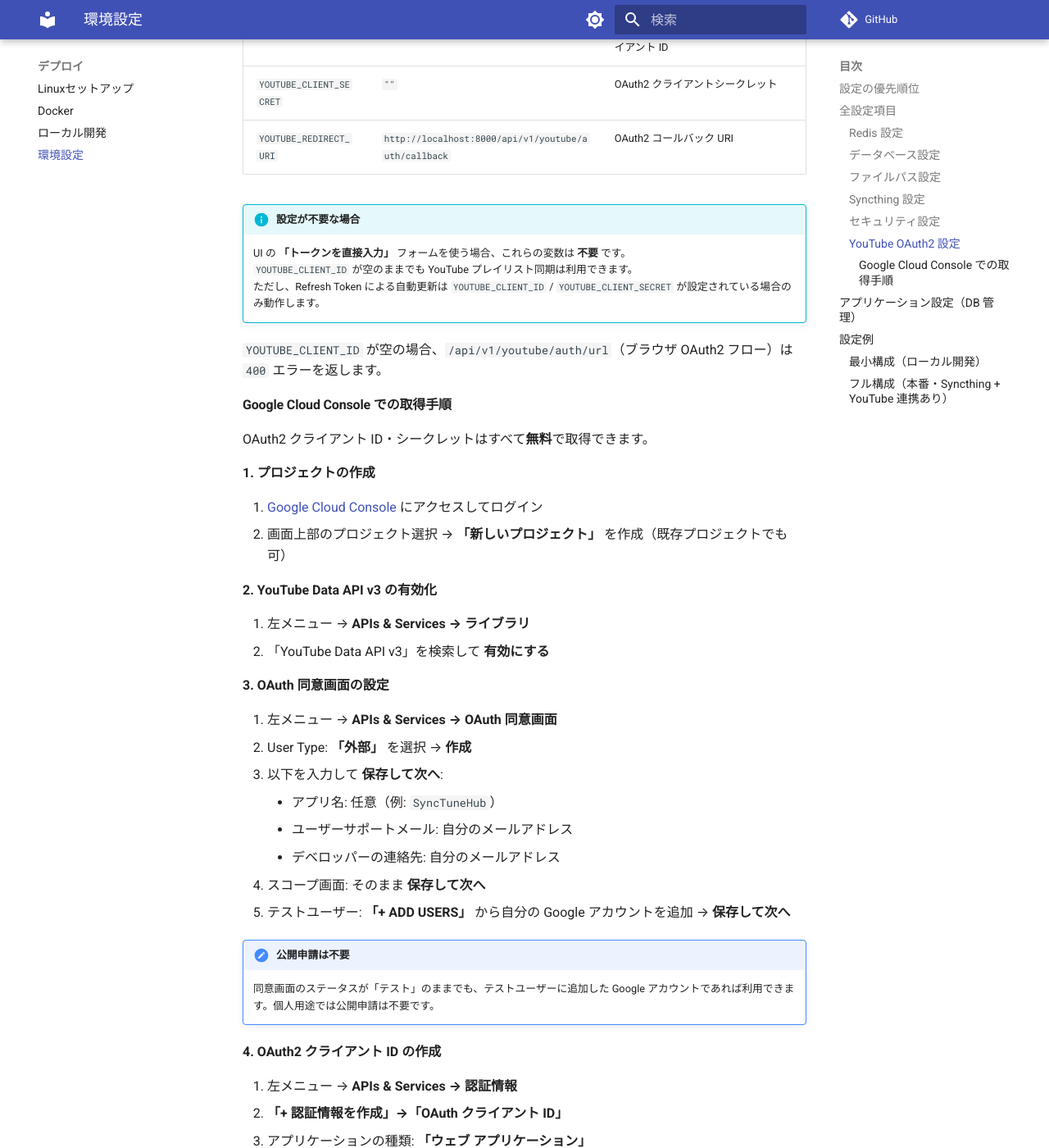
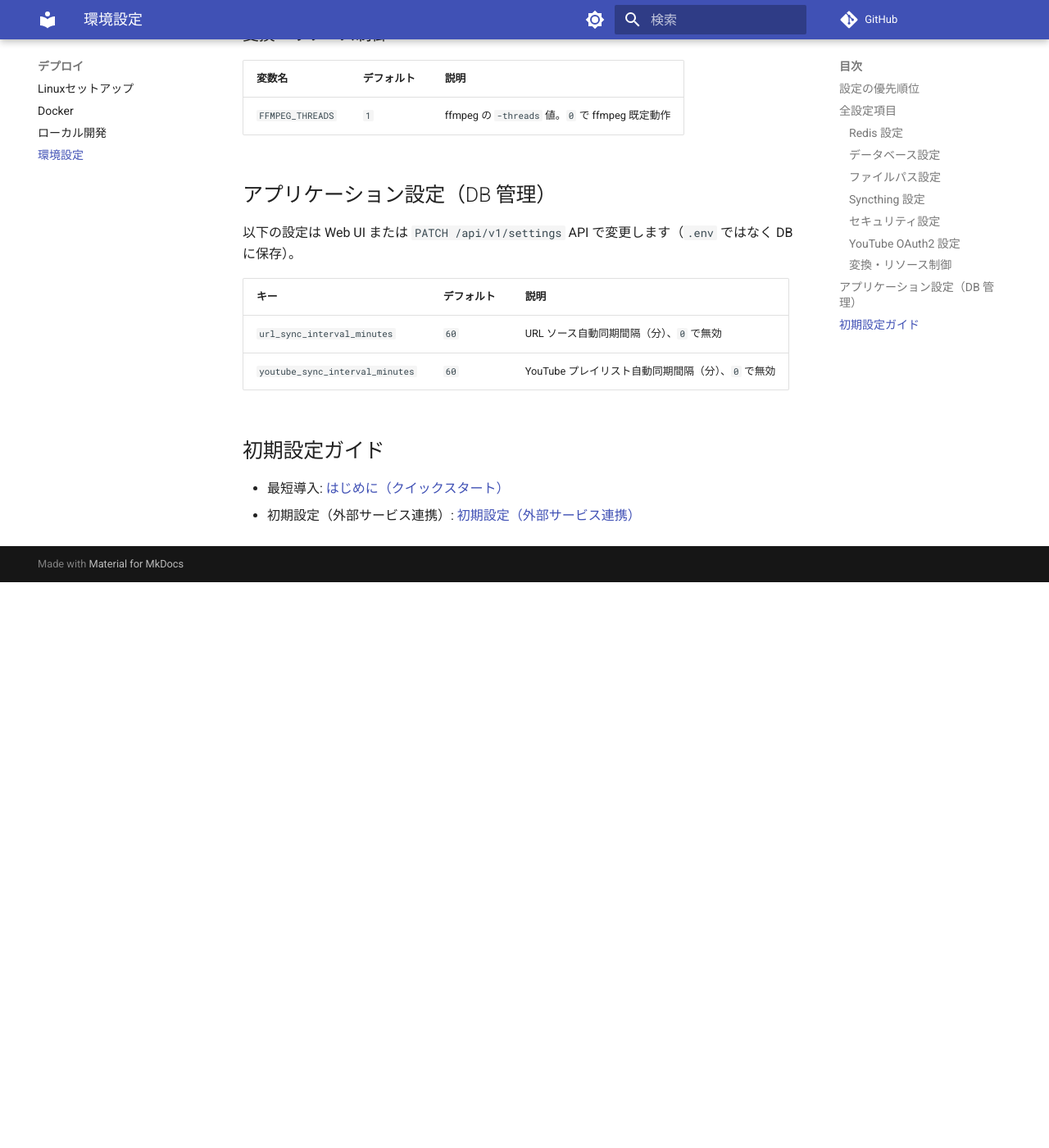
Before and after one commit to pacificbelt30/local-music-player, an MkDocs documentation site: the page built from docs/deployment/configuration.md, in a window 1280 px wide and 1400 px high, scrolled down 2209 px. Shown: the whole window at 82% size. Built offline with MkDocs 1.6.1 and Material for MkDocs 9.7.7, drawn with Linux system fonts in a browser that asks for light colours; comment, search, counter and statistics services are not loaded; after the commit the page ends 2919 px from its top, so only the background shows below that; some of the changed text lies outside the part shown.

Commit message:
docs: clarify external service env guidance wording

````diff
--- a/docs/deployment/configuration.md
+++ b/docs/deployment/configuration.md
@@ -23,8 +23,6 @@
 |--------|-----------|------|------|
 | `DATABASE_URL` | `sqlite:////.../data/music.db` | — | SQLAlchemy 接続 URL |
 
-SQLite 以外のデータベース（PostgreSQL など）を使用することも理論上可能ですが、テストは SQLite のみで実施されています。
-
 ### ファイルパス設定
 
 | 変数名 | デフォルト | 説明 |
@@ -41,25 +39,17 @@
 |--------|-----------|------|
 | `SYNCTHING_URL` | `http://localhost:8384` | Syncthing Web GUI / REST API の URL |
 | `SYNCTHING_API_KEY` | `""` | Syncthing の API キー |
+| `SYNCTHING_GUI_USER` | `""` | GUI Basic 認証ユーザー（必要時のみ） |
+| `SYNCTHING_GUI_PASSWORD` | `""` | GUI Basic 認証パスワード（必要時のみ） |
 
-`SYNCTHING_API_KEY` が空の場合、Syncthing 連携は無効になり `/api/v1/syncthing/status` は `{"available": false}` を返します。
-
-**API キーの確認方法**: Syncthing Web GUI → 設定 → 一般 → API キー
+`SYNCTHING_API_KEY` が空の場合、Syncthing 連携は無効になります。
 
 ### セキュリティ設定
 
 | 変数名 | デフォルト | 説明 |
 |--------|-----------|------|
-| `ALLOWED_ORIGINS` | `["*"]` | CORS 許可オリジン |
+| `ALLOWED_ORIGINS` | `[*]` | CORS 許可オリジン（カンマ区切り指定可） |
 | `SECRET_TOKEN` | `""` | Bearer トークン認証（空の場合は認証なし） |
-
-`SECRET_TOKEN` を設定すると、すべての `/api/v1/` エンドポイントで `Authorization: Bearer <token>` ヘッダーが必須になります。フロントエンドからアクセスする場合は同じトークンを `api.js` 側でも設定してください。
-
-`ALLOWED_ORIGINS` にカンマ区切りで複数のオリジンを指定できます:
-
-```
-ALLOWED_ORIGINS=http://localhost:3000,https://myserver.local
-```
 
 ### YouTube OAuth2 設定
 
@@ -69,59 +59,11 @@
 | `YOUTUBE_CLIENT_SECRET` | `""` | OAuth2 クライアントシークレット |
 | `YOUTUBE_REDIRECT_URI` | `http://localhost:8000/api/v1/youtube/auth/callback` | OAuth2 コールバック URI |
 
-!!! info "設定が不要な場合"
-    UI の **「トークンを直接入力」** フォームを使う場合、これらの変数は **不要** です。
-    `YOUTUBE_CLIENT_ID` が空のままでも YouTube プレイリスト同期は利用できます。
-    ただし、Refresh Token による自動更新は `YOUTUBE_CLIENT_ID` / `YOUTUBE_CLIENT_SECRET` が設定されている場合のみ動作します。
+### 変換・リソース制御
 
-`YOUTUBE_CLIENT_ID` が空の場合、`/api/v1/youtube/auth/url`（ブラウザ OAuth2 フロー）は `400` エラーを返します。
-
-#### Google Cloud Console での取得手順
-
-OAuth2 クライアント ID・シークレットはすべて**無料**で取得できます。
-
-**1. プロジェクトの作成**
-
-1. [Google Cloud Console](https://console.cloud.google.com/) にアクセスしてログイン
-2. 画面上部のプロジェクト選択 → **「新しいプロジェクト」** を作成（既存プロジェクトでも可）
-
-**2. YouTube Data API v3 の有効化**
-
-1. 左メニュー → **APIs & Services → ライブラリ**
-2. 「YouTube Data API v3」を検索して **有効にする**
-
-**3. OAuth 同意画面の設定**
-
-1. 左メニュー → **APIs & Services → OAuth 同意画面**
-2. User Type: **「外部」** を選択 → **作成**
-3. 以下を入力して **保存して次へ**:
-    - アプリ名: 任意（例: `SyncTuneHub`）
-    - ユーザーサポートメール: 自分のメールアドレス
-    - デベロッパーの連絡先: 自分のメールアドレス
-4. スコープ画面: そのまま **保存して次へ**
-5. テストユーザー: **「+ ADD USERS」** から自分の Google アカウントを追加 → **保存して次へ**
-
-!!! note "公開申請は不要"
-    同意画面のステータスが「テスト」のままでも、テストユーザーに追加した Google アカウントであれば利用できます。個人用途では公開申請は不要です。
-
-**4. OAuth2 クライアント ID の作成**
-
-1. 左メニュー → **APIs & Services → 認証情報**
-2. **「+ 認証情報を作成」→「OAuth クライアント ID」**
-3. アプリケーションの種類: **「ウェブ アプリケーション」**
-4. 「承認済みのリダイレクト URI」に以下を追加:
-    ```
-    http://localhost:8000/api/v1/youtube/auth/callback
-    ```
-5. **作成** → 表示されたクライアント ID とシークレットを `.env` に設定
-
-```dotenv
-YOUTUBE_CLIENT_ID=xxxx.apps.googleusercontent.com
-YOUTUBE_CLIENT_SECRET=GOCSPX-xxxx
-YOUTUBE_REDIRECT_URI=http://localhost:8000/api/v1/youtube/auth/callback
-```
-
-設定後は `docker compose up` を再起動してください（`--build` は不要）。
+| 変数名 | デフォルト | 説明 |
+|--------|-----------|------|
+| `FFMPEG_THREADS` | `1` | ffmpeg の `-threads` 値。`0` で ffmpeg 既定動作 |
 
 ## アプリケーション設定（DB 管理）
 
@@ -132,35 +74,7 @@
 | `url_sync_interval_minutes` | `60` | URL ソース自動同期間隔（分）、`0` で無効 |
 | `youtube_sync_interval_minutes` | `60` | YouTube プレイリスト自動同期間隔（分）、`0` で無効 |
 
-## 設定例
+## 初期設定ガイド
 
-### 最小構成（ローカル開発）
-
-```dotenv
-# .env
-REDIS_URL=redis://localhost:6379/0
-REDIS_RESULT_BACKEND=redis://localhost:6379/1
-```
-
-### フル構成（本番・Syncthing + YouTube 連携あり）
-
-```dotenv
-# .env
-REDIS_URL=redis://redis:6379/0
-REDIS_RESULT_BACKEND=redis://redis:6379/1
-
-DATABASE_URL=sqlite:////data/music.db
-DOWNLOADS_PATH=/downloads
-DATA_PATH=/data
-PLAYLISTS_PATH=/playlists
-
-SYNCTHING_URL=http://syncthing:8384
-SYNCTHING_API_KEY=AbCdEfGhIjKlMnOpQrStUvWxYz
-
-ALLOWED_ORIGINS=http://myserver.local
-SECRET_TOKEN=長くてランダムなトークン文字列
-
-YOUTUBE_CLIENT_ID=xxxx.apps.googleusercontent.com
-YOUTUBE_CLIENT_SECRET=GOCSPX-xxxx
-YOUTUBE_REDIRECT_URI=http://myserver.local/api/v1/youtube/auth/callback
-```
+- 最短導入: [はじめに（クイックスタート）](../getting-started.md)
+- 初期設定（外部サービス連携）: [初期設定（外部サービス連携）](../setup/external-services.md)
--- a/mkdocs.yml
+++ b/mkdocs.yml
@@ -58,6 +58,8 @@
 
 nav:
   - ホーム: index.md
+  - はじめに（クイックスタート）: getting-started.md
+  - 初期設定（外部サービス連携）: setup/external-services.md
   - 使い方: usage.md
   - Androidクライアント設定: android-client.md
   - 今後の課題: future-work.md
````
Also changed, not shown: docs/getting-started.md (added, +51 -0 lines), docs/setup/external-services.md (added, +52 -0 lines).
